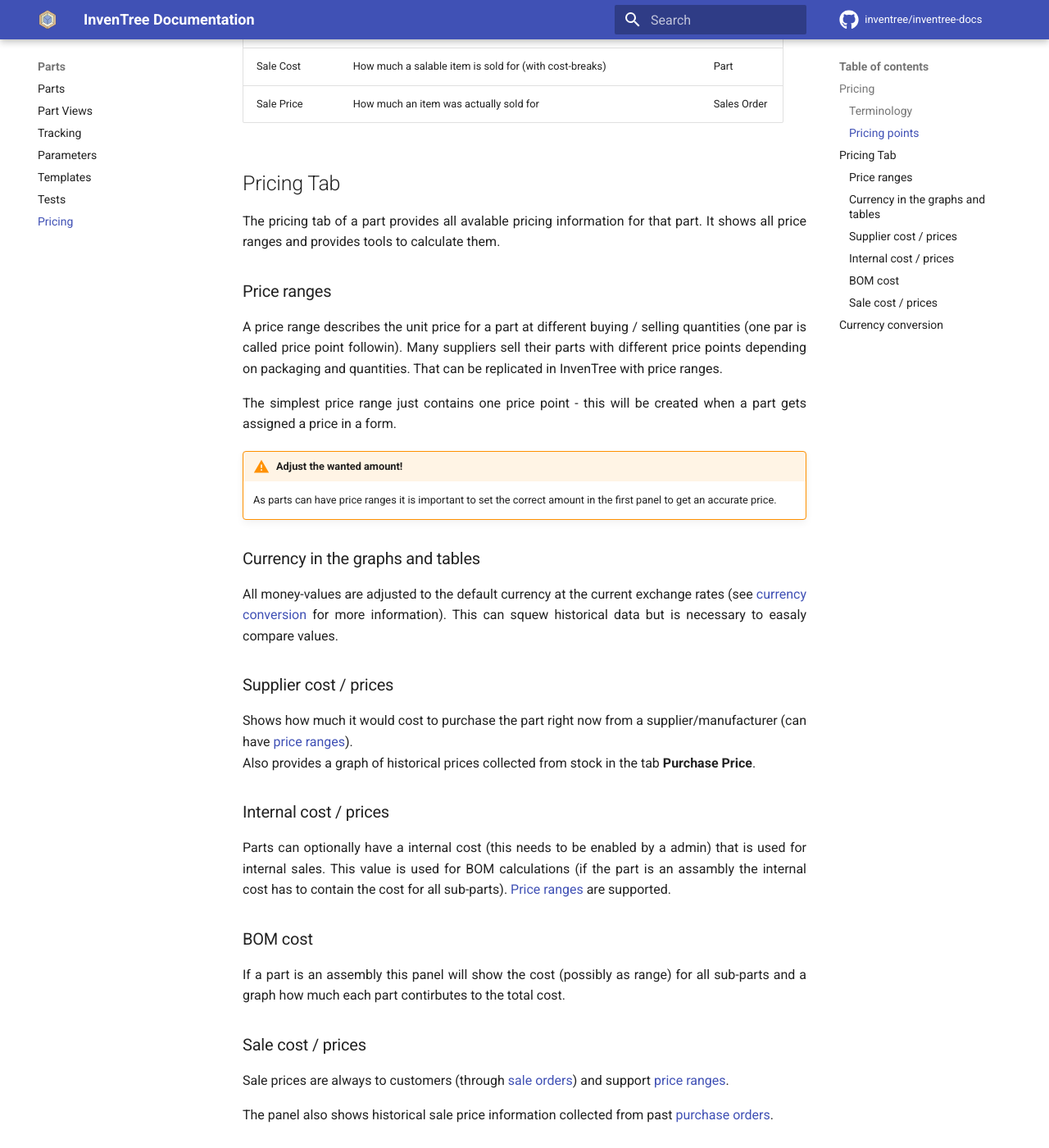
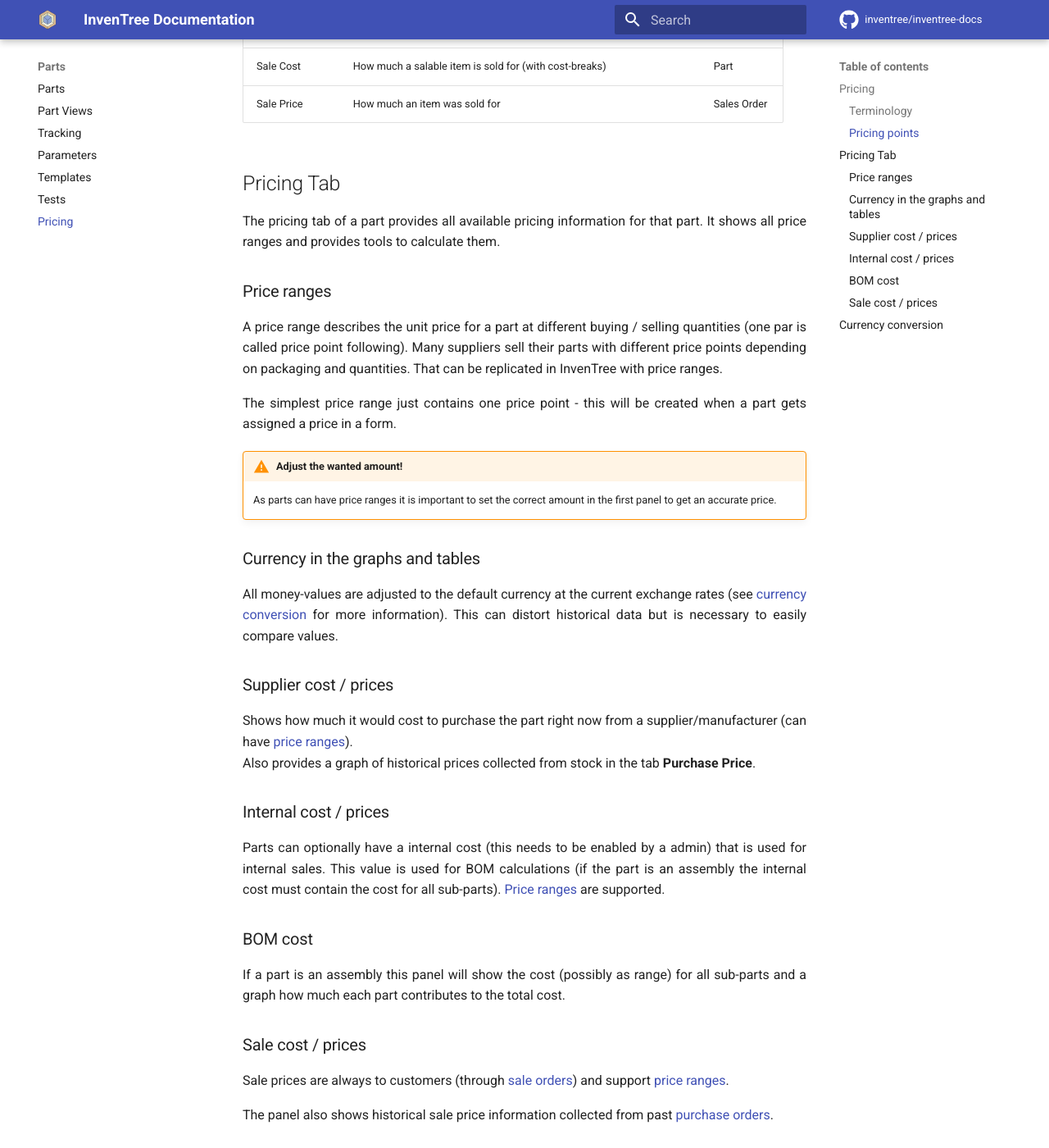
Before and after one commit to inventree/inventree-docs, an MkDocs documentation site: the page built from docs/part/pricing.md, in a window 1280 px wide and 1400 px high, scrolled down 599 px. Shown: the whole window at 82% size. Built offline with MkDocs 1.6.1 and Material for MkDocs 9.7.7, drawn with Linux system fonts in a browser that asks for light colours; a script that is not in the unit is left out; comment, search, counter and statistics services are not loaded; some of the changed text lies outside the part shown.

Commit message:
spellchecking

```diff
--- a/docs/part/pricing.md
+++ b/docs/part/pricing.md
@@ -16,19 +16,19 @@
 | Price | Description | Linked to |
 | --- | --- | ---|
 | Supplier Cost | How much it costs to theoretically purchase a part from a given supplier | Supplier |
-| Purchase Price | Historical pricing information for parts actually purchased | Stock Item |
+| Purchase Price | Historical pricing information for parts purchased | Stock Item |
 | Internal Cost | How much a part costs to make | Part |
 | BOM Cost | Total cost for an assembly (total cost of component items) | Part |
 | Sale Cost | How much a salable item is sold for (with cost-breaks) | Part |
-| Sale Price | How much an item was actually sold for | Sales Order |
+| Sale Price | How much an item was sold for | Sales Order |
 
 ## Pricing Tab
 
-The pricing tab of a part provides all avalable pricing information for that part. It shows all price ranges and provides tools to calculate them.
+The pricing tab of a part provides all available pricing information for that part. It shows all price ranges and provides tools to calculate them.
 
 ### Price ranges
 
-A price range describes the unit price for a part at different buying / selling quantities (one par is called price point followin). Many suppliers sell their parts with different price points depending on packaging and quantities. That can be replicated in InvenTree with price ranges.
+A price range describes the unit price for a part at different buying / selling quantities (one par is called price point following). Many suppliers sell their parts with different price points depending on packaging and quantities. That can be replicated in InvenTree with price ranges.
 
 The simplest price range just contains one price point - this will be created when a part gets assigned a price in a form.
 
@@ -37,7 +37,7 @@
 
 ### Currency in the graphs and tables
 
-All money-values are adjusted to the default currency at the current exchange rates (see [currency conversion](#/#currency-conversion) for more information). This can squew historical data but is necessary to easaly compare values.
+All money-values are adjusted to the default currency at the current exchange rates (see [currency conversion](#/#currency-conversion) for more information). This can distort historical data but is necessary to easily compare values.
 
 ### Supplier cost / prices
 
@@ -46,11 +46,11 @@
 
 ### Internal cost / prices
 
-Parts can optionally have a internal cost (this needs to be enabled by a admin) that is used for internal sales. This value is used for BOM calculations (if the part is an assambly the internal cost has to contain the cost for all sub-parts). [Price ranges](#price-ranges) are supported.
+Parts can optionally have a internal cost (this needs to be enabled by a admin) that is used for internal sales. This value is used for BOM calculations (if the part is an assembly the internal cost must contain the cost for all sub-parts). [Price ranges](#price-ranges) are supported.
 
 ### BOM cost
 
-If a part is an assembly this panel will show the cost (possibly as range) for all sub-parts and a graph how much each part contirbutes to the total cost.
+If a part is an assembly this panel will show the cost (possibly as range) for all sub-parts and a graph how much each part contributes to the total cost.
 
 ### Sale cost / prices
 
```
